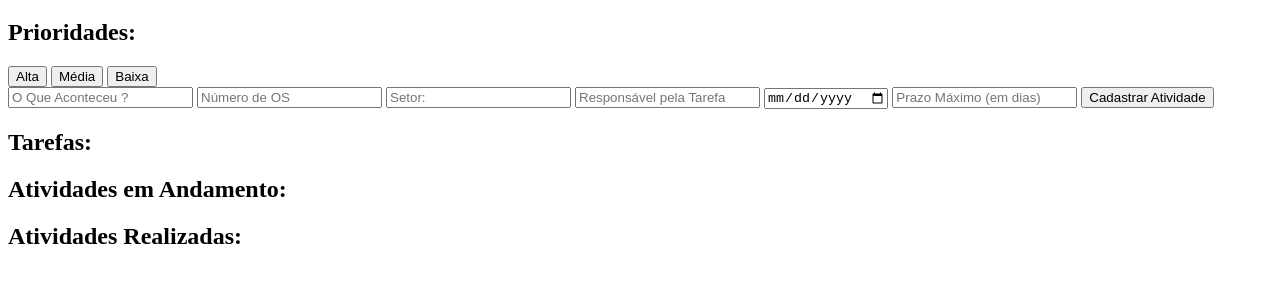
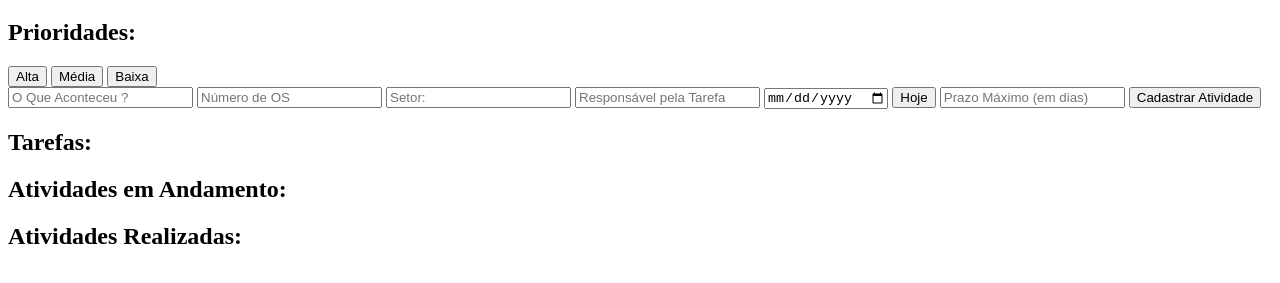
Before and after one commit to WelintonPetter/Petter_List_2.0, a plain HTML site: page index.html in a window 1280 px wide. Shown: the part 61-344 px from the top of the page. Drawn offline with Linux system fonts and the light colour scheme.

Commit message:
Update index.html

```diff
--- a/index.html
+++ b/index.html
@@ -41,6 +41,8 @@
 
     <!-- Adicione um campo de entrada de data -->
     <input type="date" id="dataVencimento" placeholder="Data de Vencimento">
+    <button onclick="preencherDataDeHoje()">Hoje</button>
+
 
     <!-- Adicione um campo de entrada para o prazo máximo -->
     <input type="number" id="prazoMaximo" placeholder="Prazo Máximo (em dias)">
@@ -118,6 +120,7 @@ function isNumber(event) {
                 }
 
                 var descricao = `Acontecido: ${item.tarefa} - OS ${item.numeroOs} - Setor: ${item.textoConcatenar} - Responsável: ${item.responsavel} - Vencimento: ${item.dataVencimento}`;
+
                 novoItem.innerHTML = `<span style="color: ${item.prioridade};">${descricao}</span>`;
 
                 if (listaId === "listaTarefas") {
@@ -202,6 +205,8 @@ function isNumber(event) {
     document.getElementById("responsavel").placeholder = "Responsável pela Tarefa";
 }
 
+
+
         // Função para cadastrar uma atividade em andamento
         function cadastrarAtividade(index) {
             var atividade = atividadesEmAndamento.splice(index, 1)[0];
@@ -211,6 +216,19 @@ function isNumber(event) {
             exibirDados(atividadesEmAndamento, "listaAtividadesEmAndamento");
             exibirDados(atividadesRealizadas, "listaAtividadesRealizadas");
         }
+        // Função para preencher o campo "Data de Vencimento" com a data de hoje
+        function preencherDataDeHoje() {
+            var dataDeHoje = new Date();
+            var ano = dataDeHoje.getFullYear();
+            var mes = (dataDeHoje.getMonth() + 1).toString().padStart(2, '0'); // O mês é base 0, então somamos 1 e formatamos com dois dígitos.
+            var dia = dataDeHoje.getDate().toString().padStart(2, '0'); // Formata o dia com dois dígitos.
+
+            var dataFormatada = `${ano}-${mes}-${dia}`; // Formato: "YYYY-MM-DD"
+
+            // Define o valor do campo "Data de Vencimento" com a data atual
+            document.getElementById("dataVencimento").value = dataFormatada;
+        }
+
 
         // Função para editar uma tarefa
         function editarTarefa(index, emAndamento = false) {
@@ -236,6 +254,7 @@ function isNumber(event) {
                 atividadesEmAndamento = salvarDados("atividadesEmAndamento", atividadesEmAndamento);
                 exibirDados(atividadesEmAndamento, "listaAtividadesEmAndamento");
             } else {
+
                 tarefas = salvarDados("tarefas", tarefas);
                 exibirDados(tarefas, "listaTarefas");
             }
```
Lines whose indentation alone changed are shown as unchanged.
